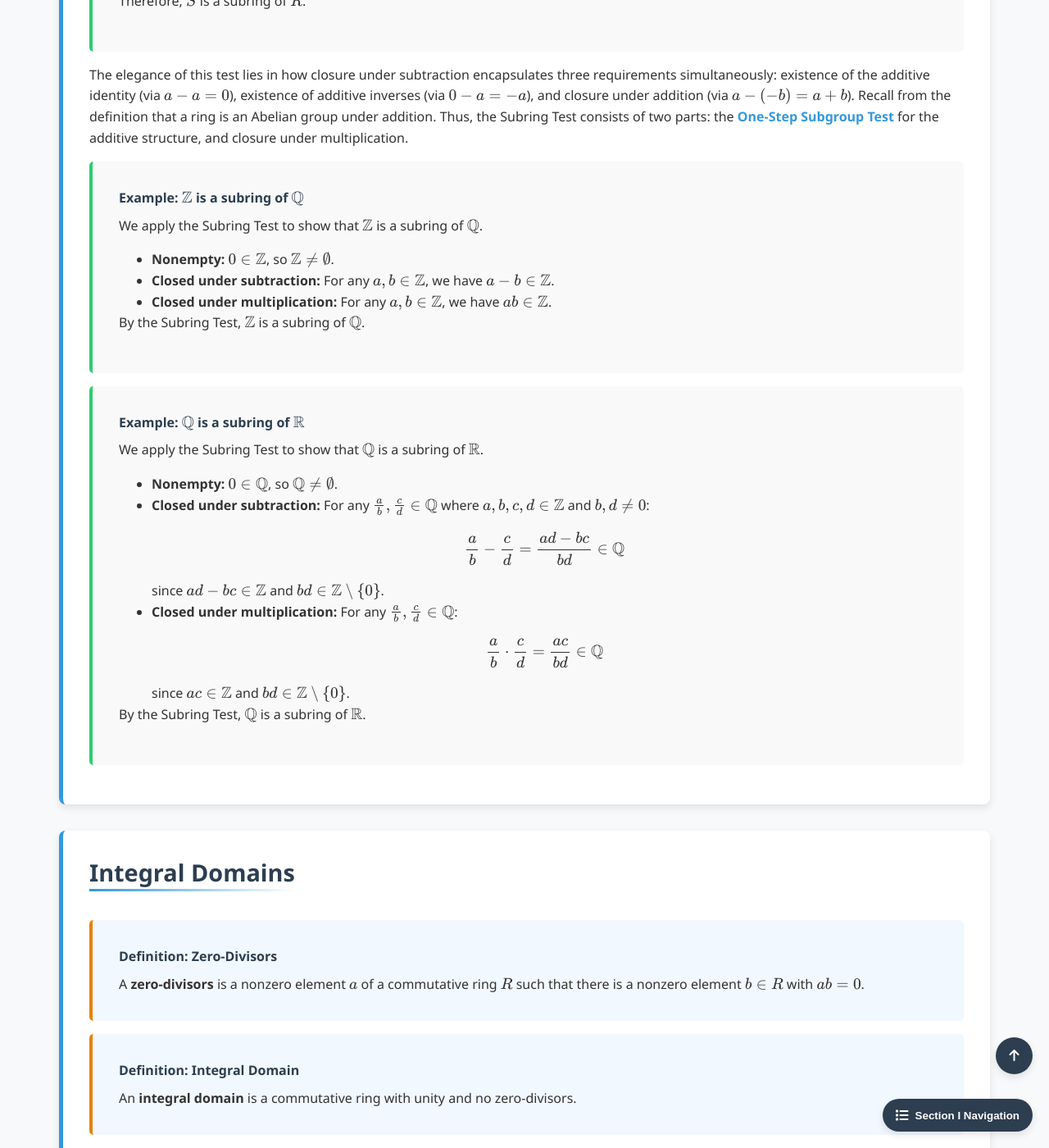
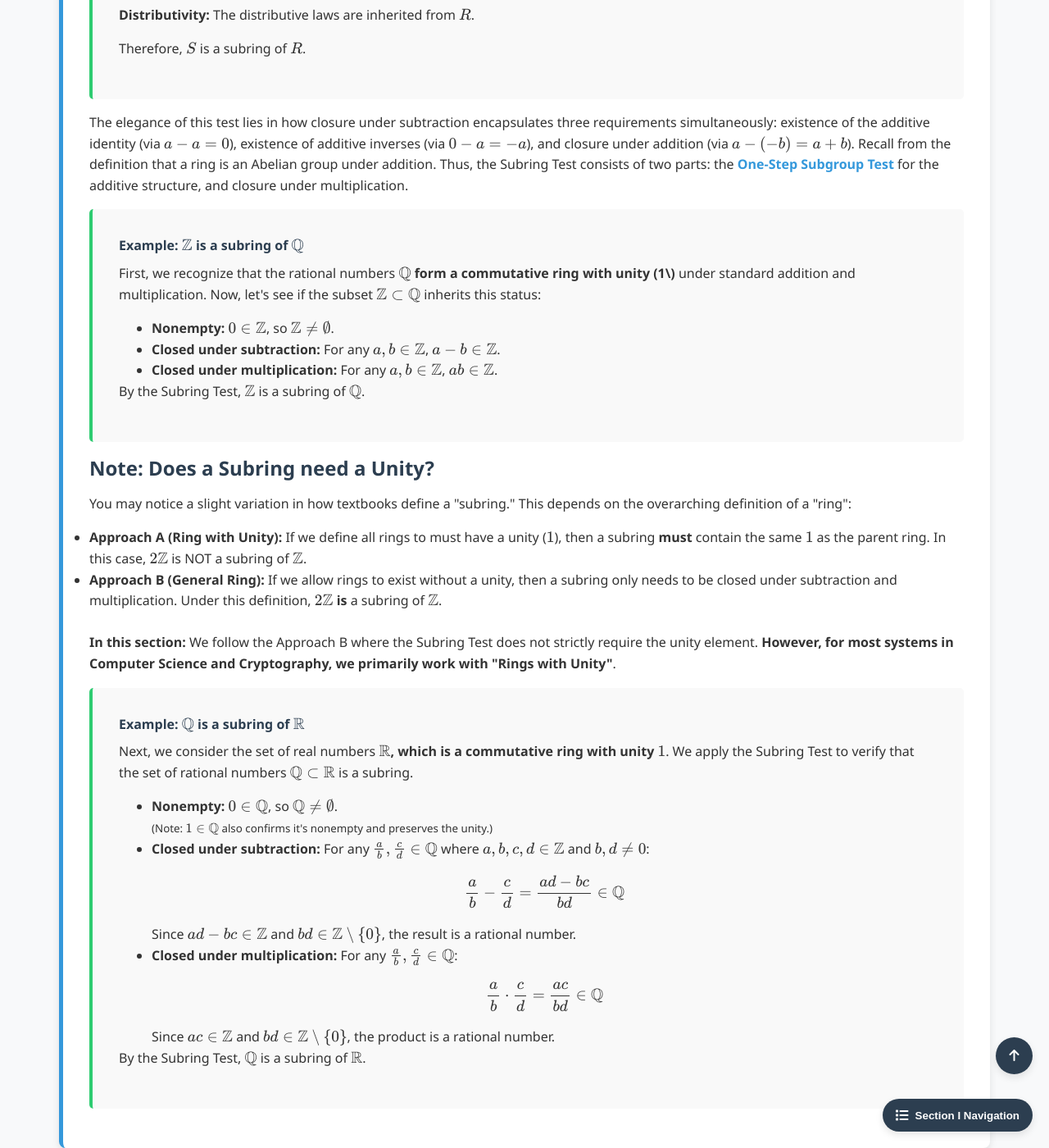
Before and after one commit to Yusukey01/yusukey01.github.io, a Jekyll site: the page built from Mathematics/Linear_algebra/intro_rings.html, in a window 1280 px wide and 1400 px high, scrolled down 4187 px. Shown: the whole window at 82% size. Built offline with Jekyll 4.4.1, drawn with Linux system fonts in a browser that asks for light colours; some of the changed text lies outside the part shown.

Commit message:
write I-18, intro to rings, revise Rings section

```diff
--- a/Mathematics/Linear_algebra/intro_rings.html
+++ b/Mathematics/Linear_algebra/intro_rings.html
@@ -219,8 +219,11 @@ noindex: true
                         \]</li>
                      </ul><br>
                     Moreover, the units of \(M_2(\mathbb{Z})\) are the matrices \(A\) such that \(\det A = \pm 1\).
-                    In general, the group of units of \(M_n(\mathbb{Z})\) is denoted \(GL(n, \mathbb{Z})\) and is called the
-                    <strong>general linear group with degree \(n\) over \(\mathbb{Z}\)</strong>.
+                    In general, the group of units of \(M_n(\mathbb{Z})\) is denoted:
+                    \[
+                     U(\(M_n(\mathbb{Z})\)) = GL(n, \mathbb{Z})
+                    \]
+                    and is called the <strong>general linear group with degree \(n\) over \(\mathbb{Z}\)</strong>.
                 </p>
 
                 <div class="theorem">
@@ -331,42 +334,71 @@ noindex: true
                     for the additive structure, and closure under multiplication.
                 </p>
 
+
                 <div class="proof">
                     <span class="proof-title">Example: \(\mathbb{Z}\) is a subring of \(\mathbb{Q}\)</span>
                     <p>
-                        We apply the Subring Test to show that \(\mathbb{Z}\) is a subring of \(\mathbb{Q}\).
+                        First, we recognize that the rational numbers <strong>\(\mathbb{Q}\) form a commutative ring with unity (1\)</strong>
+                        under standard addition and multiplication.  Now, let's see if the subset \(\mathbb{Z} \subset \mathbb{Q}\) inherits this status:
                     </p>
+
                     <ul style="padding-left: 40px;">
                         <li><strong>Nonempty:</strong> \(0 \in \mathbb{Z}\), so \(\mathbb{Z} \neq \emptyset\).</li>
-                        <li><strong>Closed under subtraction:</strong> For any \(a, b \in \mathbb{Z}\), we have \(a - b \in \mathbb{Z}\).</li>
-                        <li><strong>Closed under multiplication:</strong> For any \(a, b \in \mathbb{Z}\), we have \(ab \in \mathbb{Z}\).</li>
+                        <li><strong>Closed under subtraction:</strong> For any \(a, b \in \mathbb{Z}\), \(a - b \in \mathbb{Z}\).</li>
+                        <li><strong>Closed under multiplication:</strong> For any \(a, b \in \mathbb{Z}\), \(ab \in \mathbb{Z}\).</li>
                     </ul>
                     <p>
-                        By the Subring Test, \(\mathbb{Z}\) is a subring of \(\mathbb{Q}\).
+                    By the Subring Test, \(\mathbb{Z}\) is a subring of \(\mathbb{Q}\).
                     </p>
+
                 </div>
+
+                <h3>Note: Does a Subring need a Unity?</h3>
+                <p>
+                    You may notice a slight variation in how textbooks define a "subring." This depends on the overarching
+                    definition of a "ring":
+                </p>
+                <ul>
+                    <li>
+                        <strong>Approach A (Ring with Unity):</strong> If we define all rings to must have a unity (\(1\)), then a
+                        subring <strong>must</strong> contain the same \(1\) as the parent ring. In this case, \(2\mathbb{Z}\) is NOT
+                        a subring of \(\mathbb{Z}\).
+                    </li>
+                    <li>
+                        <strong>Approach B (General Ring):</strong> If we allow rings to exist without a unity, then a subring only
+                        needs to be closed under subtraction and multiplication. Under this definition, \(2\mathbb{Z}\) <strong>is</strong>
+                        a subring of \(\mathbb{Z}\).
+                    </li>
+                </ul><br>
+                <p>
+                    <strong>In this section:</strong> We follow the Approach B where the Subring Test does not strictly require the unity element.
+                    <strong>However, for most systems in Computer Science and Cryptography, we primarily work with "Rings with Unity"</strong>.
+                </p>
 
                 <div class="proof">
                     <span class="proof-title">Example: \(\mathbb{Q}\) is a subring of \(\mathbb{R}\)</span>
                     <p>
-                        We apply the Subring Test to show that \(\mathbb{Q}\) is a subring of \(\mathbb{R}\).
+                        Next, we consider the set of real numbers <strong>\(\mathbb{R}\), which is a commutative ring with unity \(1\)</strong>.
+                        We apply the Subring Test to verify that the set of rational numbers \(\mathbb{Q} \subset \mathbb{R}\) is a subring.
                     </p>
                     <ul style="padding-left: 40px;">
-                        <li><strong>Nonempty:</strong> \(0 \in \mathbb{Q}\), so \(\mathbb{Q} \neq \emptyset\).</li>
                         <li>
-                            <strong>Closed under subtraction:</strong> For any \(\frac{a}{b}, \frac{c}{d} \in \mathbb{Q}\)
-                            where \(a, b, c, d \in \mathbb{Z}\) and \(b, d \neq 0\):
+                            <strong>Nonempty:</strong> \(0 \in \mathbb{Q}\), so \(\mathbb{Q} \neq \emptyset\).
+                            <br><small>(Note: \(1 \in \mathbb{Q}\) also confirms it's nonempty and preserves the unity.)</small>
+                        </li>
+                        <li>
+                            <strong>Closed under subtraction:</strong> For any \(\frac{a}{b}, \frac{c}{d} \in \mathbb{Q}\) where \(a, b, c, d \in \mathbb{Z}\) and \(b, d \neq 0\):
                             \[
                             \frac{a}{b} - \frac{c}{d} = \frac{ad - bc}{bd} \in \mathbb{Q}
                             \]
-                            since \(ad - bc \in \mathbb{Z}\) and \(bd \in \mathbb{Z} \setminus \{0\}\).
+                            Since \(ad - bc \in \mathbb{Z}\) and \(bd \in \mathbb{Z} \setminus \{0\}\), the result is a rational number.
                         </li>
                         <li>
                             <strong>Closed under multiplication:</strong> For any \(\frac{a}{b}, \frac{c}{d} \in \mathbb{Q}\):
                             \[
                             \frac{a}{b} \cdot \frac{c}{d} = \frac{ac}{bd} \in \mathbb{Q}
                             \]
-                            since \(ac \in \mathbb{Z}\) and \(bd \in \mathbb{Z} \setminus \{0\}\).
+                            Since \(ac \in \mathbb{Z}\) and \(bd \in \mathbb{Z} \setminus \{0\}\), the product is a rational number.
                         </li>
                     </ul>
                     <p>
```
